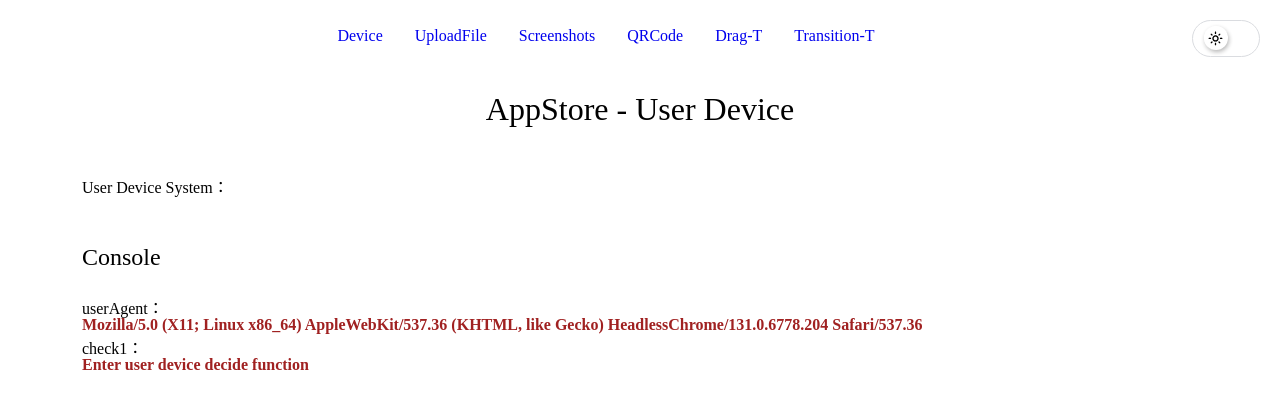
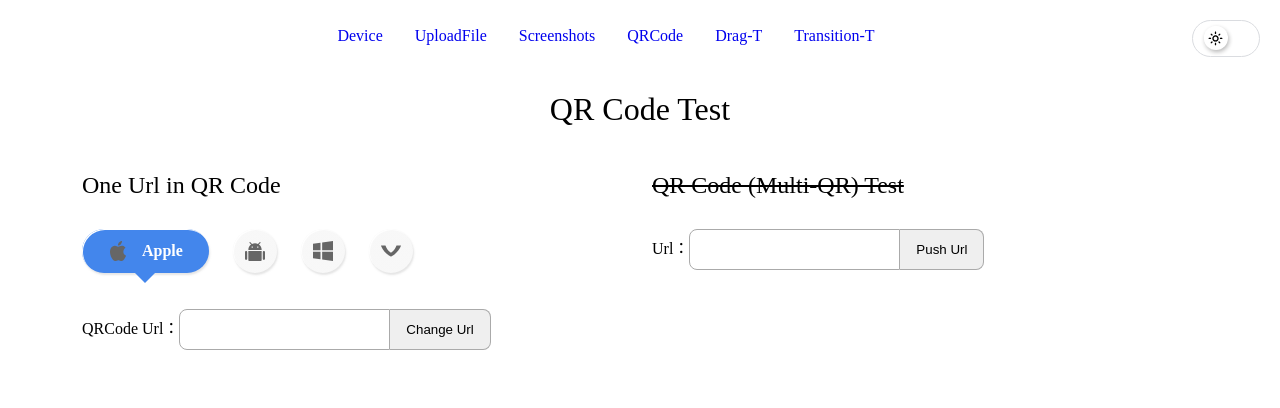
Before and after one commit to Chiang49/CSI_AppStore, a Vue app: page /#/AppQRCode in a window 1280 px wide. Before the commit this address led to /#/. Shown: the top 408 px of the page. Built offline with nearby package versions, Linux system fonts and the light colour scheme; what vue-sweetalert2 would draw is missing.

Commit message:
add device radio

```diff
--- a/src/assets/style/helper/_myUtilities.scss
+++ b/src/assets/style/helper/_myUtilities.scss
@@ -41,3 +41,7 @@
         box-shadow: none;
     }
 }
+
+.strikethrough{
+    text-decoration: line-through;
+}
--- a/src/assets/style/views/_appQRCode.scss
+++ b/src/assets/style/views/_appQRCode.scss
@@ -1,3 +1,51 @@
+.options{
+    margin-bottom: 36px;
+    display: flex;
+    &-item{
+        background: linear-gradient(0deg, rgba(204, 204, 204, 0.05), rgba(204, 204, 204, 0.05)), #FAFAFA;
+        padding: 12px;
+        border-radius: 50%;
+        margin-right: 24px;
+        box-shadow: 1px 2px 2px rgba(153, 153, 153, 0.25), inset 1px 1px 0px #FFFFFF;
+        transition: .4s;
+        display: flex;
+        align-items: center;
+        cursor: pointer;
+        &:last-child{
+            margin-right: 0px;
+        }
+        img{
+            width: 20px;
+            height: 20px;
+        }
+        span{
+            color: #fff;
+            font-weight: 700;
+            margin-left: 14px;
+        }
+    }
+}
+
+.speech-bubble {
+    background: #4386EC;
+    padding: 12px 26px;
+	border-radius: 50px;
+	position: relative;
+}
+
+.speech-bubble::before {
+	content: '';
+	position: absolute;
+	bottom: 0;
+	left: 50%;
+	width: 0;
+	height: 0;
+	border: 10px solid transparent;
+	border-top-color: #4386EC;
+	border-bottom: 0;
+	margin-left: -10px;
+	margin-bottom: -10px;
+}
 
 .qrcode{
     img{
--- a/src/views/AppQRCode.vue
+++ b/src/views/AppQRCode.vue
@@ -4,6 +4,24 @@
     <ul class="row">
       <li class="col-sm-12 col-md-6">
         <h2 class="subTitle">One Url in QR Code</h2>
+        <div class="options">
+          <template  v-for="item in devices" :key="item.title">
+            <label
+              :for="item.title"
+              :class="['options-item', {'speech-bubble': item.title === chooseDevice}]">
+                <input
+                  type="radio"
+                  name="device"
+                  :value="item.title"
+                  :id="item.title"
+                  v-model="chooseDevice"
+                  hidden
+                >
+                <img :src="item.icon" alt="title">
+                <span v-if="item.title === chooseDevice">{{ item.title }}</span>
+            </label>
+          </template>
+        </div>
         <div class="uploadFile">
           <div class="uploadFile-header">
             <label for="qrcodeUrl">
@@ -22,7 +40,7 @@
         <div id="qrcode" ref="qrcode" class="qrcode"></div>
       </li>
       <li class="col-sm-12 col-md-6">
-        <h2 class="subTitle">QR Code (Multi-QR) Test</h2>
+        <h2 class="subTitle strikethrough">QR Code (Multi-QR) Test</h2>
         <div class="uploadFile">
           <div class="uploadFile-header">
             <label for="qrcodeUrl">
@@ -55,6 +73,10 @@
 <script>
 import QRCode from 'qrcodejs2';
 import VueQrcode from 'vue-qrcode';
+import appleIcon from '../assets/icon/apple_icon.svg';
+import androidIcon from '../assets/icon/android_icon.svg';
+import windowsIcon from '../assets/icon/windows_icon.svg';
+import xxxIcon from '../assets/icon/xxx_icon.svg';
 
 export default {
   components: {
@@ -62,6 +84,25 @@ export default {
   },
   data() {
     return {
+      devices: [
+        {
+          icon: appleIcon,
+          title: 'Apple',
+        },
+        {
+          icon: androidIcon,
+          title: 'Android',
+        },
+        {
+          icon: windowsIcon,
+          title: 'Windows',
+        },
+        {
+          icon: xxxIcon,
+          title: 'Xxxxx',
+        },
+      ],
+      chooseDevice: 'Apple',
       // 單一網址 QR Code
       dataUrl: '',
       // 多網址 QR Code
@@ -70,6 +111,10 @@ export default {
     };
   },
   methods: {
+    // 使用者選擇的裝置
+    userChooseDevice() {
+      console.log(this.chooseDevice);
+    },
     // 產生單一 URL 的 QRCode
     createdOneUrlQRcode() {
       // QRCode.clear 方法無法正常執行，改用原生 JS 去清除他
```
Also changed, not shown: src/assets/icon/windows_icon.svg (added), src/assets/icon/xxx_icon.svg (added).
